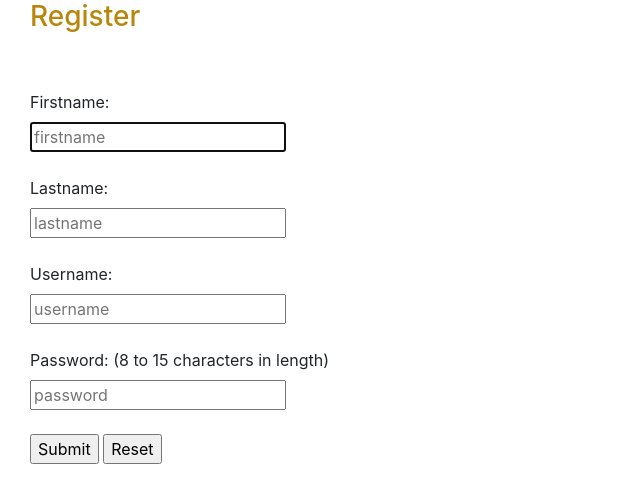
After one commit to pcairns-rgu/resourcing, a PHP site: page /register_form.php in a window 1280 px wide. The commit adds this page. Shown: the top 503 px of the page, without its empty margins (0-640 px from the left). Run offline with PHP 8.4, Linux system fonts and the light colour scheme.

Commit message:
Set up register form

```diff
--- a/index.php
+++ b/index.php
@@ -21,7 +21,7 @@
 <div class="container">
   <header>
       <p id="login"><a href="login_form.php">Log-in</a></p>
-
+      <p id="login"><a href="register_form.php">Register</a></p>
   </header>
 <main>
     <h1>FORECAST</h1>
--- a/login_form.php
+++ b/login_form.php
@@ -12,7 +12,7 @@
           href="https://maxcdn.bootstrapcdn.com/bootstrap/4.0.0/css/bootstrap.min.css">
     <link rel="stylesheet" href="assets/css/colours.css">
     <link rel="stylesheet" href="assets/css/style.css">
-    <link rel="stylesheet" href="assets/css/login.css">
+    <link rel="stylesheet" href="assets/css/form.css">
 
 </head>
 <body>
--- /dev/null
+++ b/register_form.php
@@ -0,0 +1,51 @@
+<!DOCTYPE html>
+<html lang="en">
+<head>
+    <meta charset="UTF-8">
+    <meta name="viewport" content="width=device-width, initial-scale=1,
+    shrink-to-fit=no">
+    <meta http-equiv="x-ua-compatible" content="ie=edge">
+
+    <title>Register</title>
+
+    <link rel="stylesheet"
+          href="https://maxcdn.bootstrapcdn.com/bootstrap/4.0.0/css/bootstrap.min.css">
+    <link rel="stylesheet" href="assets/css/colours.css">
+    <link rel="stylesheet" href="assets/css/style.css">
+    <link rel="stylesheet" href="assets/css/form.css">
+
+</head>
+<body>
+
+
+      <h3>Register</h3>
+      <br><br>
+      <form method="post" action="register.php">
+          <label>Firstname: </label><br>
+          <input type="text" name="firstname" placeholder="firstname" autofocus required/><br><br>
+          <label>Lastname: </label><br>
+          <input type="text" name="lastname" placeholder="lastname" required/><br><br>
+          <label>Username: </label><br>
+          <input type="text" name="username" placeholder="username" required/><br><br>
+          <label>Password: (8 to 15 characters in length)</label><br>
+          <input type="password" name="user_password" placeholder="password" minlength="8" maxlength="15" required/><br><br>
+
+          <input type="submit" value="Submit"/>
+          <input type="reset">
+      </form>
+      <div class="error"><?php //echo $error?><?php // echo $username; echo $user_password ?>
+
+  </div>
+
+
+</body>
+</html>
+
+
+<?php
+/**
+ * Created by PhpStorm.
+ * User: Pauline
+ * Date: 12/03/2019
+ * Time: 16:34
+ */
--- a/user_table.sql
+++ b/user_table.sql
@@ -3,6 +3,6 @@ CREATE TABLE user(
     firstname varchar(50) NOT NULL,
     lastname varchar(50)NOT NULL,
     username varchar(50) NOT NULL,
-    user_password varchar(50) NOT NULL,
+    user_password varchar(15) NOT NULL,
     PRIMARY KEY(id)
 )
```
Also changed, not shown: register.php (+55 -1 lines), assets/css/form.css (renamed from assets/css/login.css).
